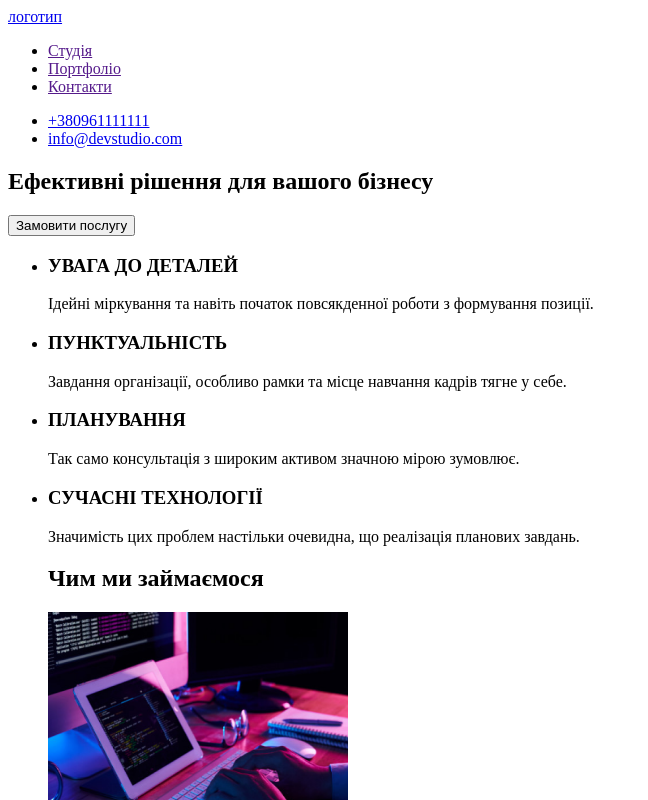
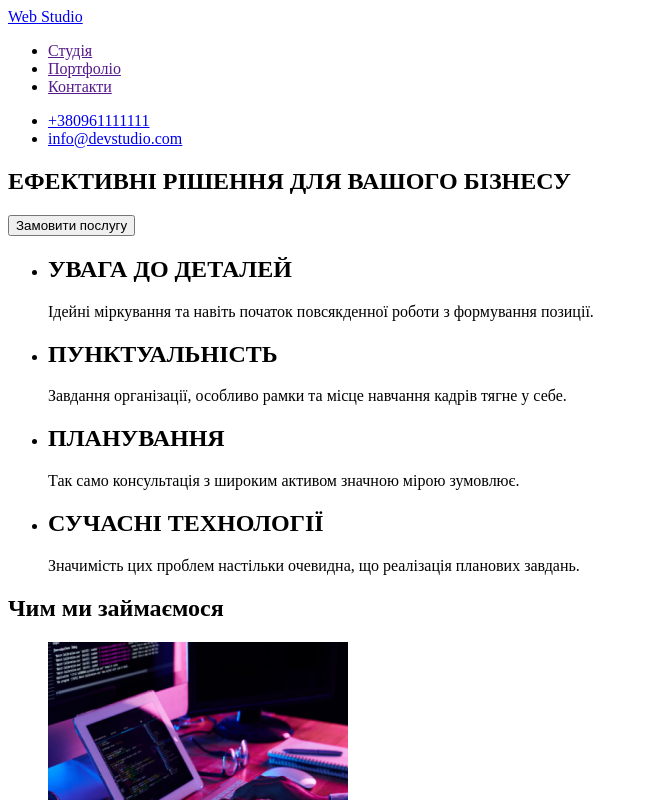
Before and after one commit to olha-ovsiannikova/goit-markup-hw-01, a plain HTML site: page index.html in a window 1280 px wide. Shown: the top 800 px of the page, without its empty margins (0-648 px from the left). Drawn offline with Linux system fonts and the light colour scheme.

Commit message:
Update index html file

```diff
--- a/index.html
+++ b/index.html
@@ -1,5 +1,5 @@
 <!DOCTYPE html>
-<html lang="ukr">
+<html lang="uk">
 <head>
     <meta charset="UTF-8">
     <meta http-equiv="X-UA-Compatible" content="IE=edge">
@@ -10,7 +10,7 @@
     <header>
         <!-- Top Line -->
         <nav>
-            <a href="Web Studio">логотип</a>
+            <a href="Web Studio">Web Studio</a>
             <ul>
                 <li>
                     <a href="">Студія</a>
@@ -36,7 +36,7 @@
     <main>
         <!-- Cap -->
         <section>
-            <h1>Ефективні рішення для вашого бізнесу</h1>
+            <h1>ЕФЕКТИВНІ РІШЕННЯ ДЛЯ ВАШОГО БІЗНЕСУ</h1>
             <button type="button">Замовити послугу</button>
         </section>
 
@@ -44,25 +44,25 @@
         <section>
             <ul>
                 <li>
-                    <h3>УВАГА ДО ДЕТАЛЕЙ</h3>
+                    <h2>УВАГА ДО ДЕТАЛЕЙ</h2>
                     <p>
                       Ідейні міркування та навіть початок повсякденної роботи з формування позиції.
                     </p>
                 </li>
                 <li>
-                    <h3>ПУНКТУАЛЬНІСТЬ</h3>
+                    <h2>ПУНКТУАЛЬНІСТЬ</h2>
                     <p>
                       Завдання організації, особливо рамки та місце навчання кадрів тягне у себе.
                     </p>
                 </li>
                 <li>
-                    <h3>ПЛАНУВАННЯ</h3>
+                    <h2>ПЛАНУВАННЯ</h2>
                     <p>
                       Так само консультація з широким активом значною мірою зумовлює.
                     </p>
                 </li>
                 <li>
-                    <h3>СУЧАСНІ ТЕХНОЛОГІЇ</h3>
+                    <h2>СУЧАСНІ ТЕХНОЛОГІЇ</h2>
                     <p>
                       Значимість цих проблем настільки очевидна, що реалізація планових завдань.
                     </p>
@@ -71,8 +71,8 @@
         </section>
         <!-- Direction -->
         <section>
+            <h2>Чим ми займаємося</h2>
             <ul>
-                <h2>Чим ми займаємося</h2>
                 <li>
                     <img width="300" height="294" src="images/komp.png" alt="Комп'ютер">
                 </li>
@@ -114,11 +114,11 @@
 
     <footer>
         <!-- basement -->
-         <a href="Web Studio">логотип</a>
+         <a href="Web Studio">Web Studio</a>
             <address>
                 <ul>
                     <li>
-                        <a href="https://www.google.com/maps/d/embed?mid=10uSM3H-mIU3GznYo2szRIEphczw&hl=en_US&ehbc=2E312F" width="640" height="480"></iframe>">м. Київ, пр-т Лесі Українки, 26</a>
+                        <a href="https://www.google.com/maps/d/embed?mid=10uSM3H-mIU3GznYo2szRIEphczw&hl=en_US&ehbc=2E312F" width="640" height="480"></iframe>м. Київ, пр-т Лесі Українки, 26</a>
                     </li>
                     <li>
                         <a href="mailto:info@devstudio.com">info@devstudio.com</a>
```
